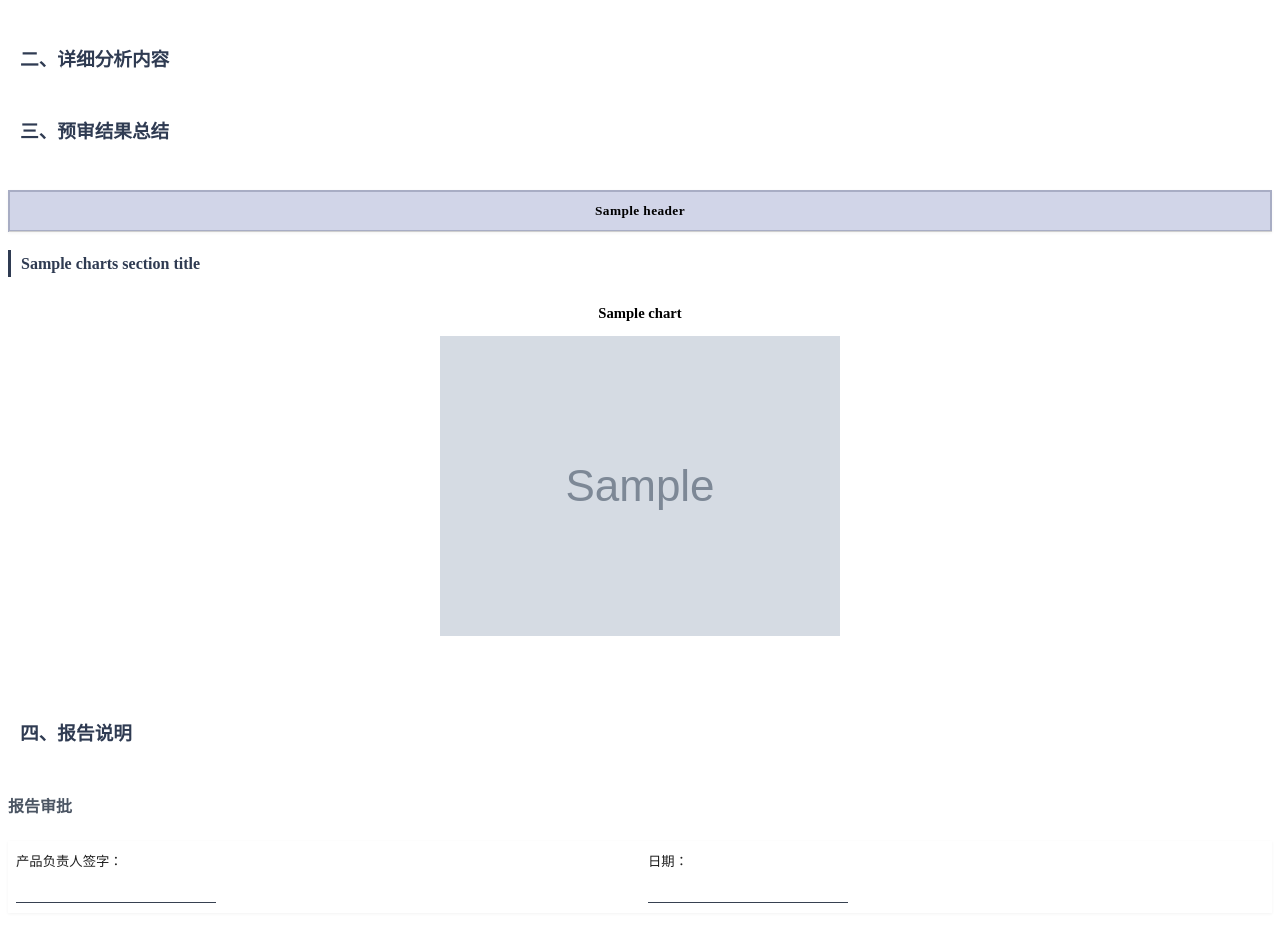
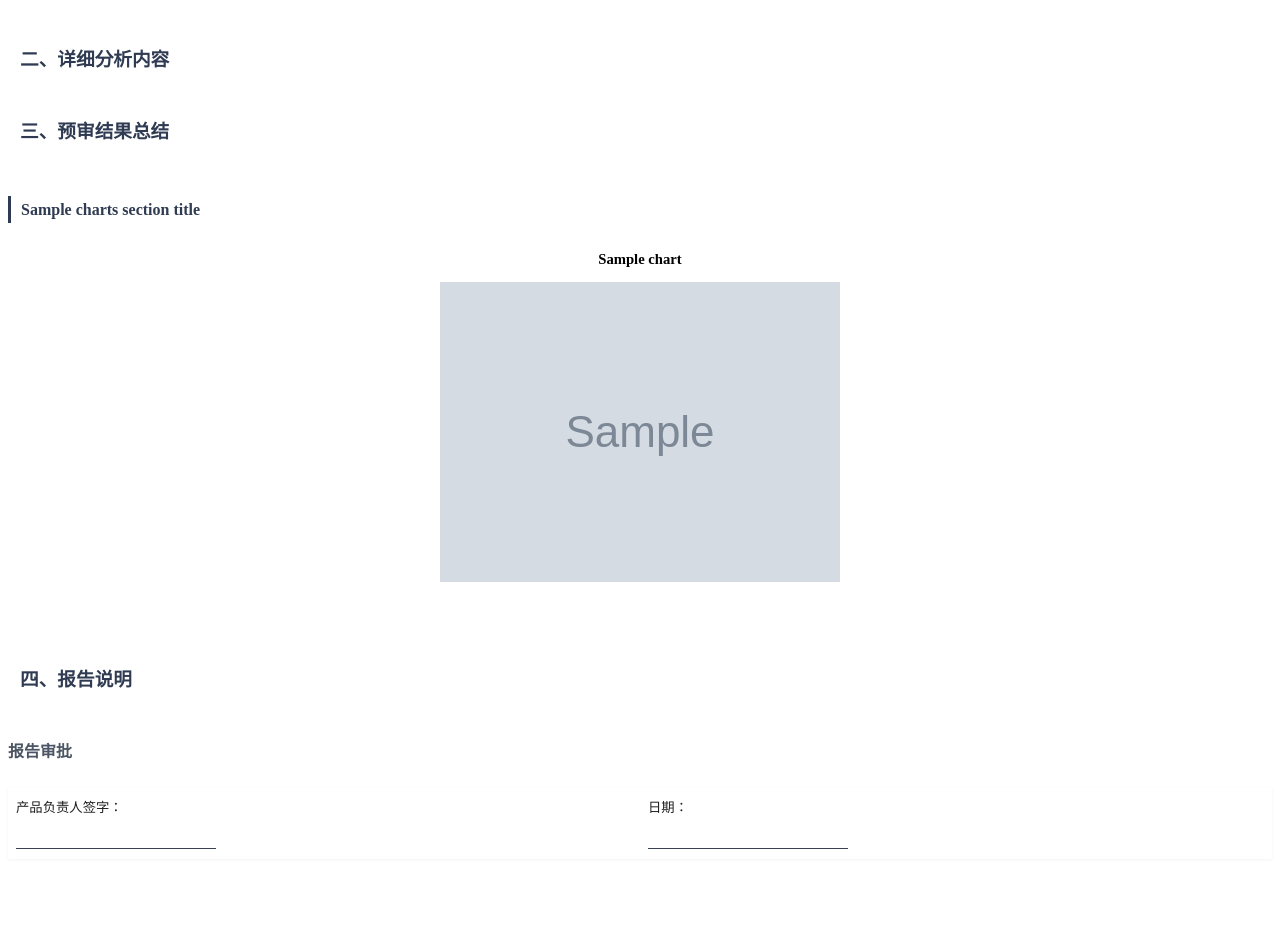
Before and after one commit to ladlag/pdf-render, a Spring app: page /matcher-report-final in a window 1280 px wide. Shown: the part 205-1138 px from the top of the page. After the commit the page ends 1054 px from the top, so only its background shows below. Run offline with Thymeleaf, Linux system fonts and the light colour scheme; the template is opened without the code that fills it: most values are stand-ins (such as "Sample title", 1, 10 or a date in 2020); grey boxes marked "Sample" are stand-in pictures; data that the repository does not hold is empty.

Commit message:
Remove legacy summaryTable variable from matcher-report-final template
Co-authored-by: ladlag <30717288+ladlag@users.noreply.github.com>

```diff
--- a/src/main/resources/templates/matcher-report-final.html
+++ b/src/main/resources/templates/matcher-report-final.html
@@ -129,18 +129,6 @@
       background: #f8fafc;
     }
 
-    /* ===== Summary Table ===== */
-    .summary-table th {
-      background: #d1d5e8;
-      border: 2px solid #a8adc4;
-      color: #000;
-    }
-    .summary-table {
-      border: 1px solid #cfcfcf;
-    }
-    .summary-table td {
-      border: 1px solid #cfcfcf;
-    }
 
     /* ===== List Items ===== */
     .list-item {
@@ -444,24 +432,6 @@
 
 <div class="section-card">
 
-  <table class="summary-table" th:if="${summaryTable != null}">
-    <thead>
-    <tr>
-      <!-- 汇总表同样过滤“优先级”列（如果存在） -->
-      <th th:each="col : ${summaryTable.headers}"
-          th:if="${col != '优先级'}"
-          th:text="${col}">列名</th>
-    </tr>
-    </thead>
-    <tbody>
-    <tr th:each="row, rStat : ${summaryTable.rows}" th:class="${rStat.index % 2 == 1} ? 'row-alt' : ''">
-      <td th:each="cell, cStat : ${row}"
-          th:if="${summaryTable.headers != null and summaryTable.headers[cStat.index] != '优先级'}"
-          th:text="${cell}">数据</td>
-    </tr>
-    </tbody>
-  </table>
-
   <!-- Chapter 3 sections: Use sectionType if available, fallback to title prefix -->
   <div th:if="${sections != null and !#lists.isEmpty(sections)}">
     <div th:each="sec : ${sections}"
```
